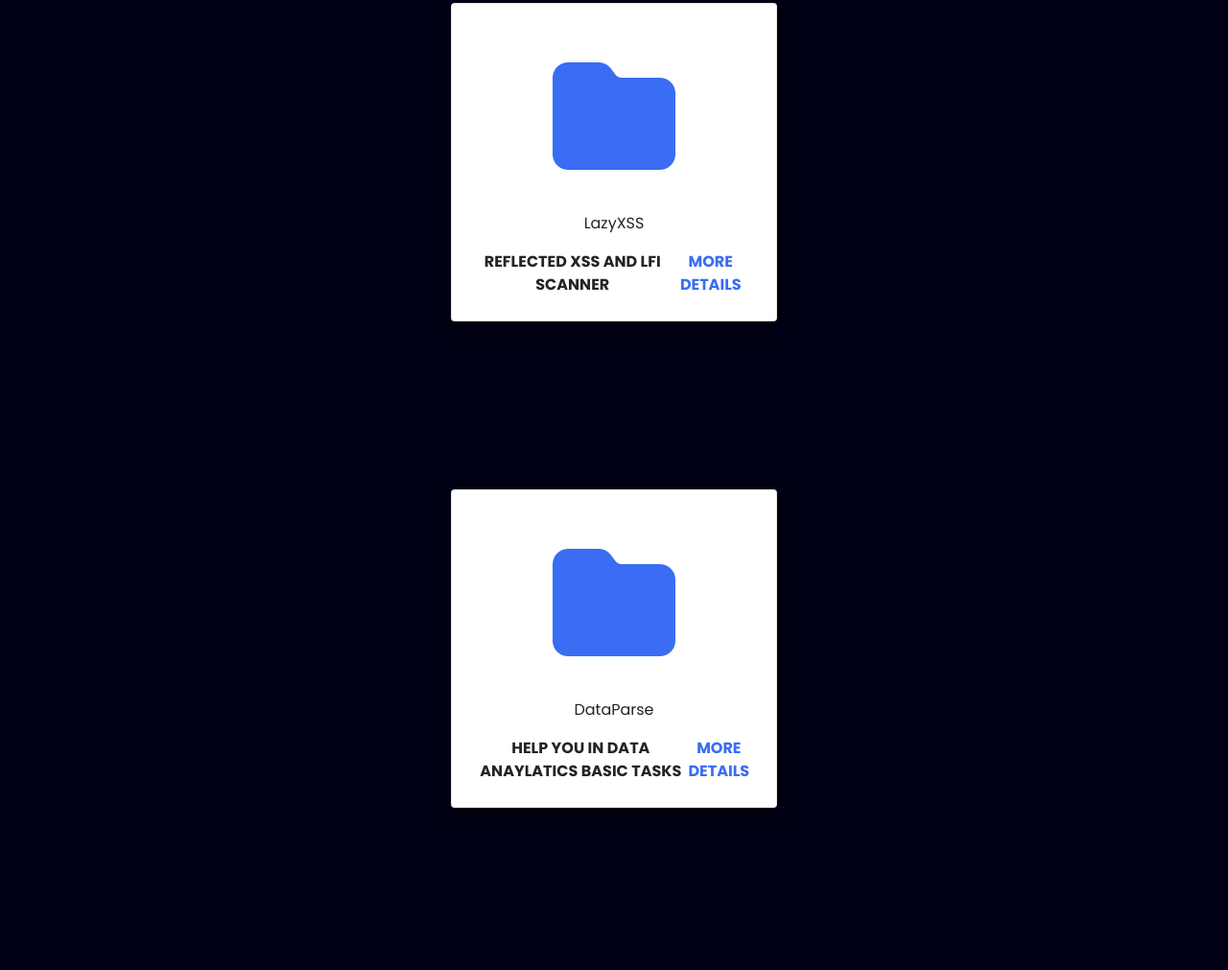
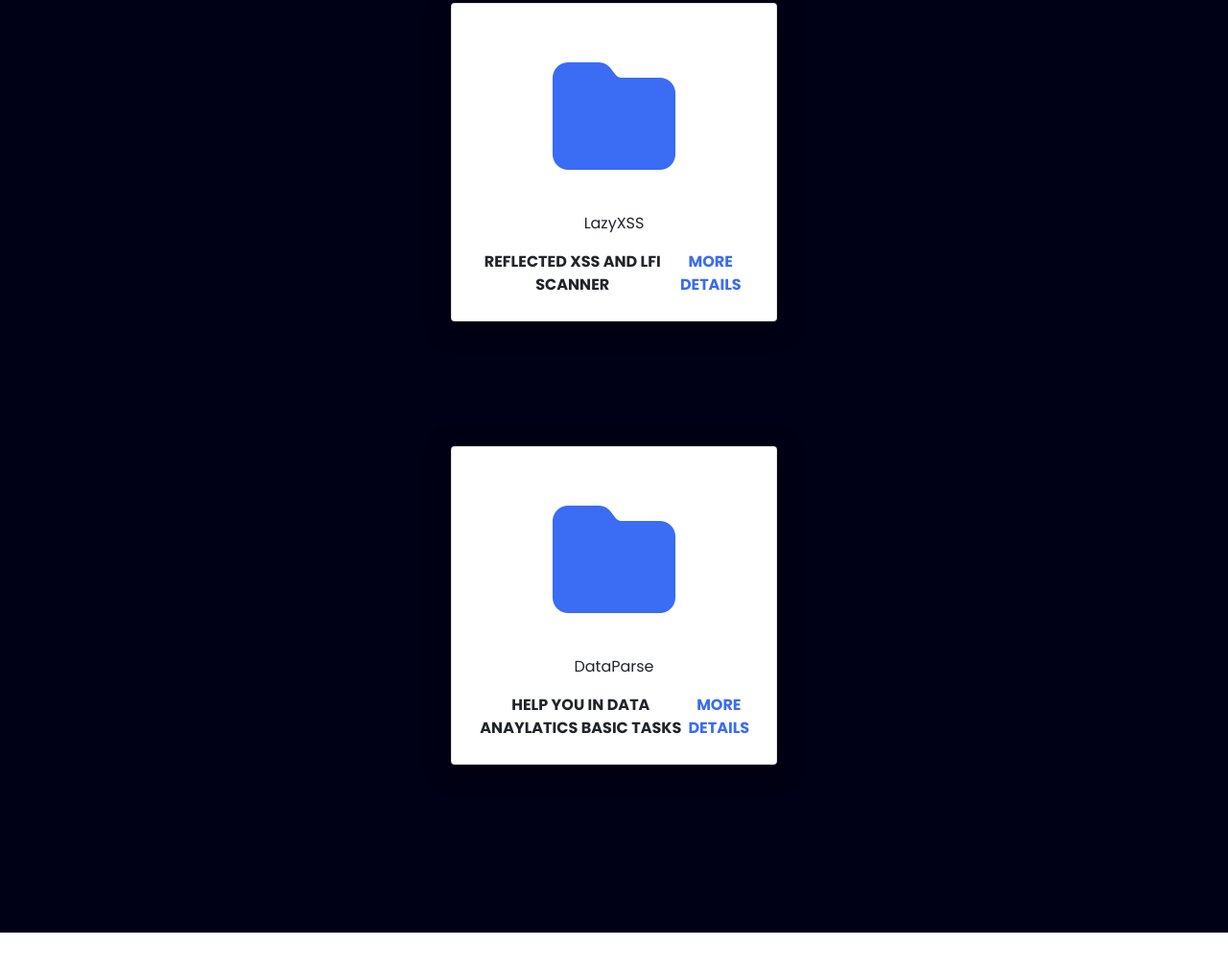
Before and after one commit to LoaiEsam37/LoaiEsam37.github.io, a plain HTML site: page index.html in a window 1280 px wide. Shown: the part 1703-2714 px from the top of the page at 96% size. After the commit the page ends 2675 px from the top, so only its background shows below. Drawn offline with nearby package versions, Linux system fonts and the light colour scheme; a web font is replaced by a local one.

Commit message:
Update style.css

```diff
--- a/style.css
+++ b/style.css
@@ -145,7 +145,6 @@ section {
 
 .projects .content{
   margin-top: 30px;
-  margin-bottom: 75px;
 }
 .project-card{
   background-color: #fff;
```
